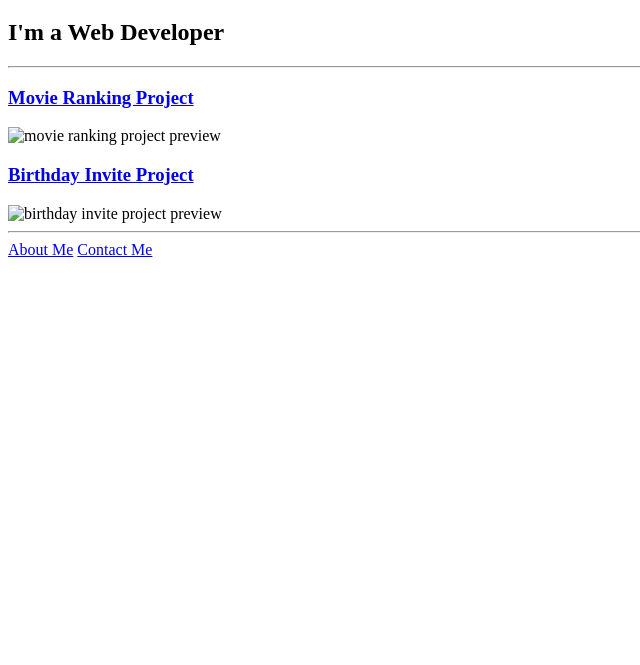
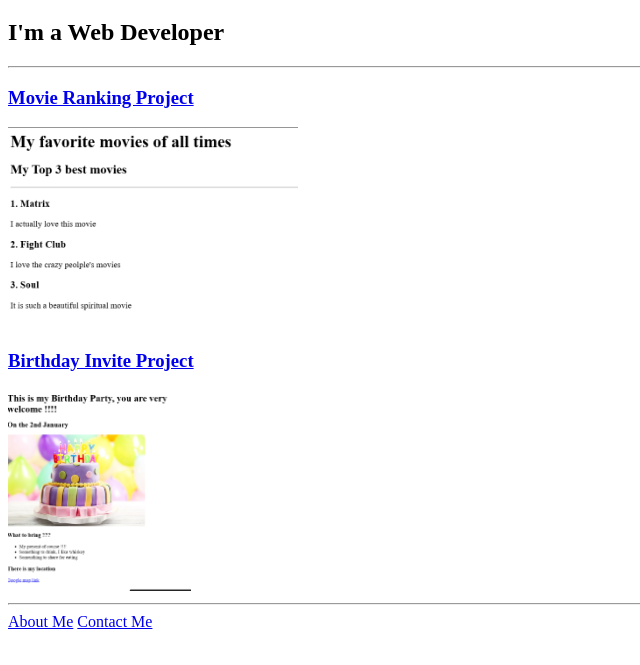
Before and after one commit to sampavez86/my-firts-htmls, a plain HTML site: page index.html in a window 1280 px wide. Shown: the part 61-726 px from the top of the page, without its empty margins (0-640 px from the left). Drawn offline with Linux system fonts and the light colour scheme.

Commit message:
index.html

```diff
--- a/index.html
+++ b/index.html
@@ -11,9 +11,9 @@
   <h2>I'm a Web Developer</h2>
   <hr />
   <h3><a href="./public/My best movies at all times.html">Movie Ranking Project</a></h3>
-  <img src="./assets/images/movies.png" height="200" alt="movie ranking project preview"/>
+  <img src="./assets/movies.png" height="200" alt="movie ranking project preview"/>
   <h3><a href="./public/My personal Invitation.html">Birthday Invite Project</a></h3>
-  <img src="./assets/images/invitation.png" height="200" alt="birthday invite project preview"/>
+  <img src="./assets/invitation.png" height="200" alt="birthday invite project preview"/>
   <hr />
   <a href="./public/about.html">About Me</a>
   <a href="./public/contact.html">Contact Me</a>
```
